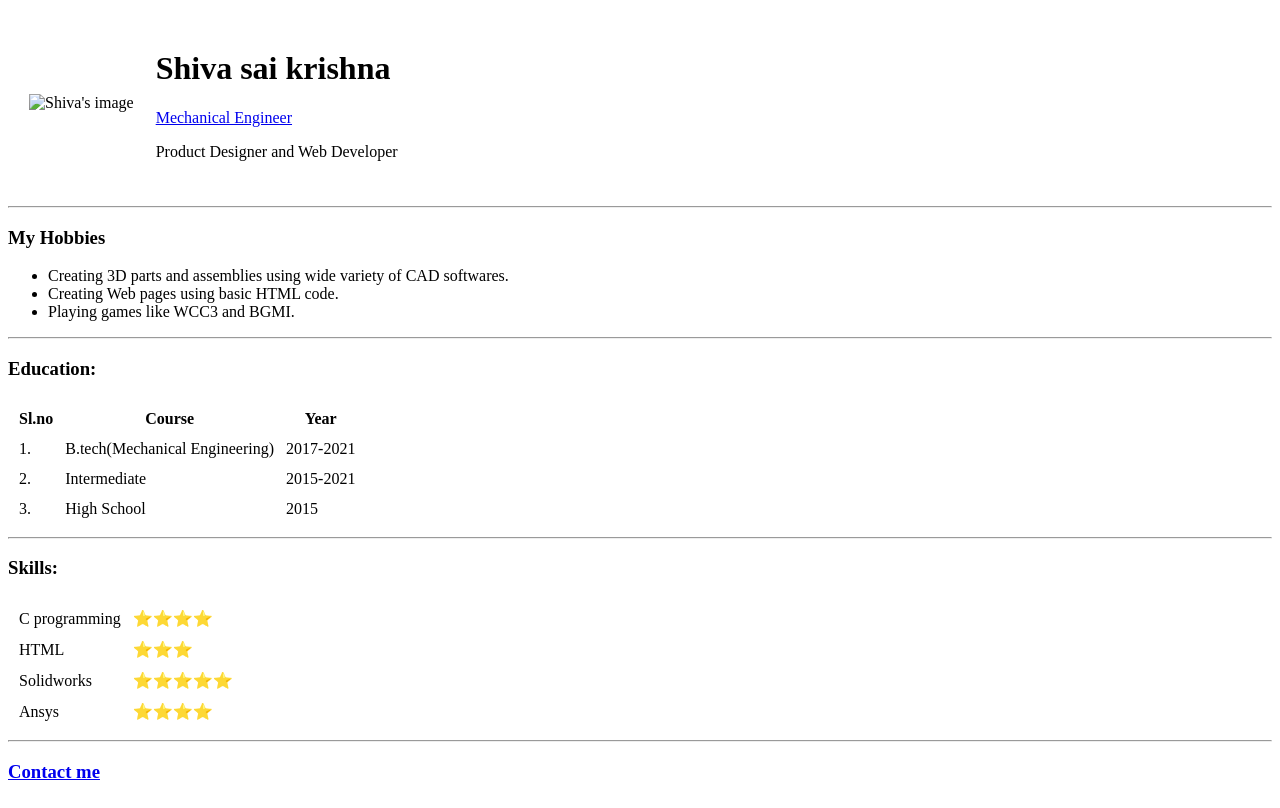
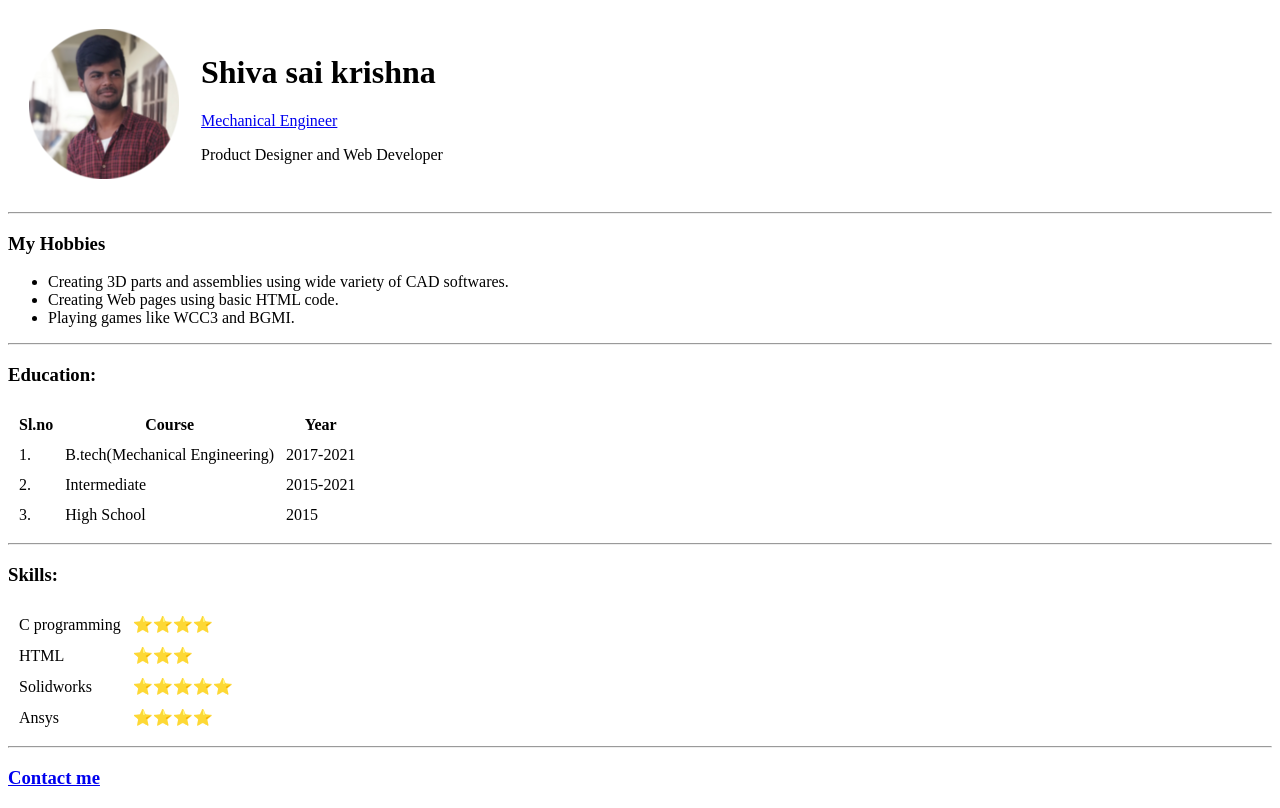
Before and after one commit to shivasaikrish/mycv.github.io, a plain HTML site: page index.html in a window 1280 px wide. Drawn offline with Linux system fonts and the light colour scheme.

Commit message:
Update index.html

```diff
--- a/index.html
+++ b/index.html
@@ -8,7 +8,7 @@
 <body>
   <table cellspacing= "20">
     <tr>
-      <td>  <img src="Shiva-modified.png" alt="Shiva's image"></td>
+      <td>  <img src="Images/Shiva-modified.png" alt="Shiva's image"></td>
       <td>  <h1>Shiva sai krishna</h1>
         <a href="https://www.mtu.edu/mechanical/engineering/">Mechanical Engineer</a>
         <p>Product Designer and Web Developer</p></td>
```
